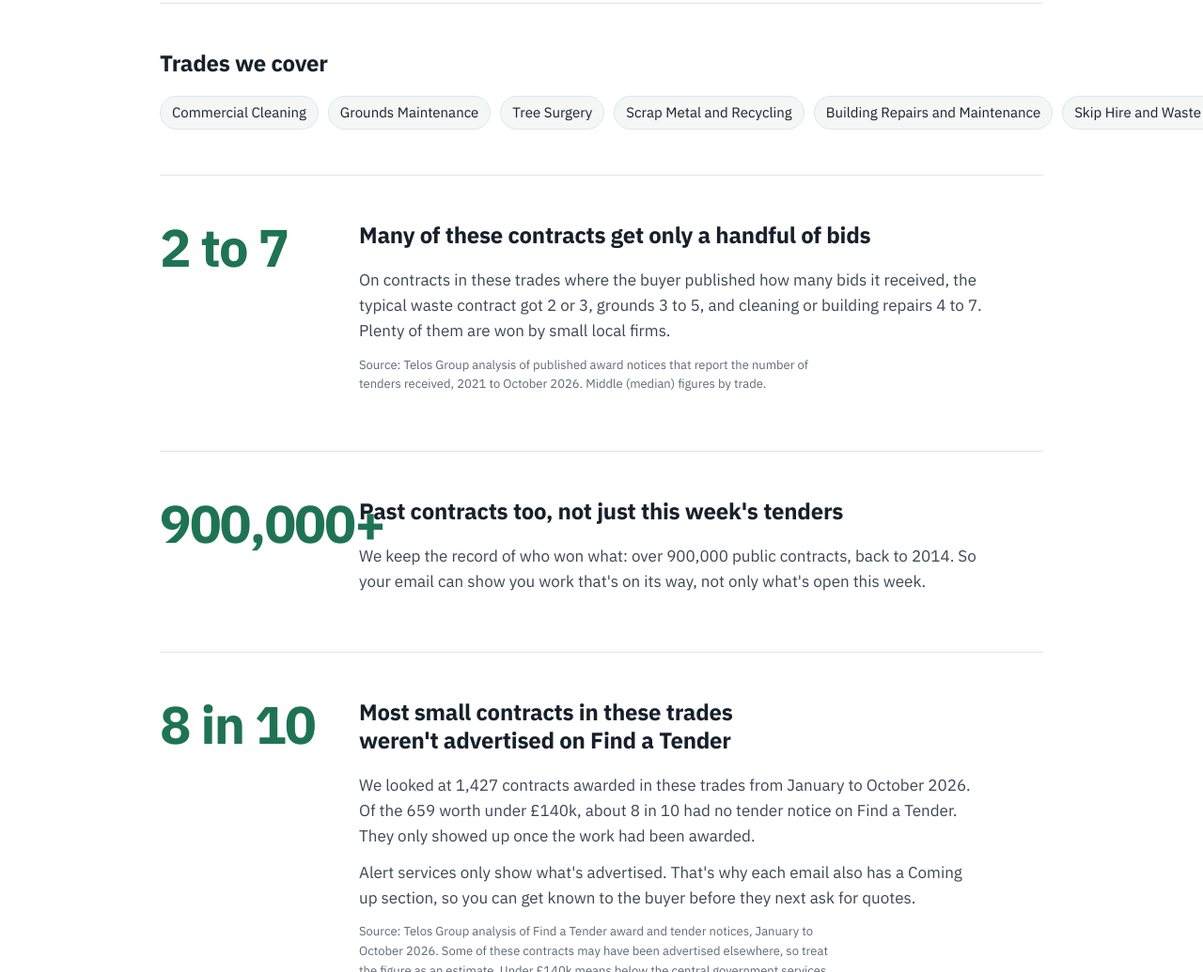
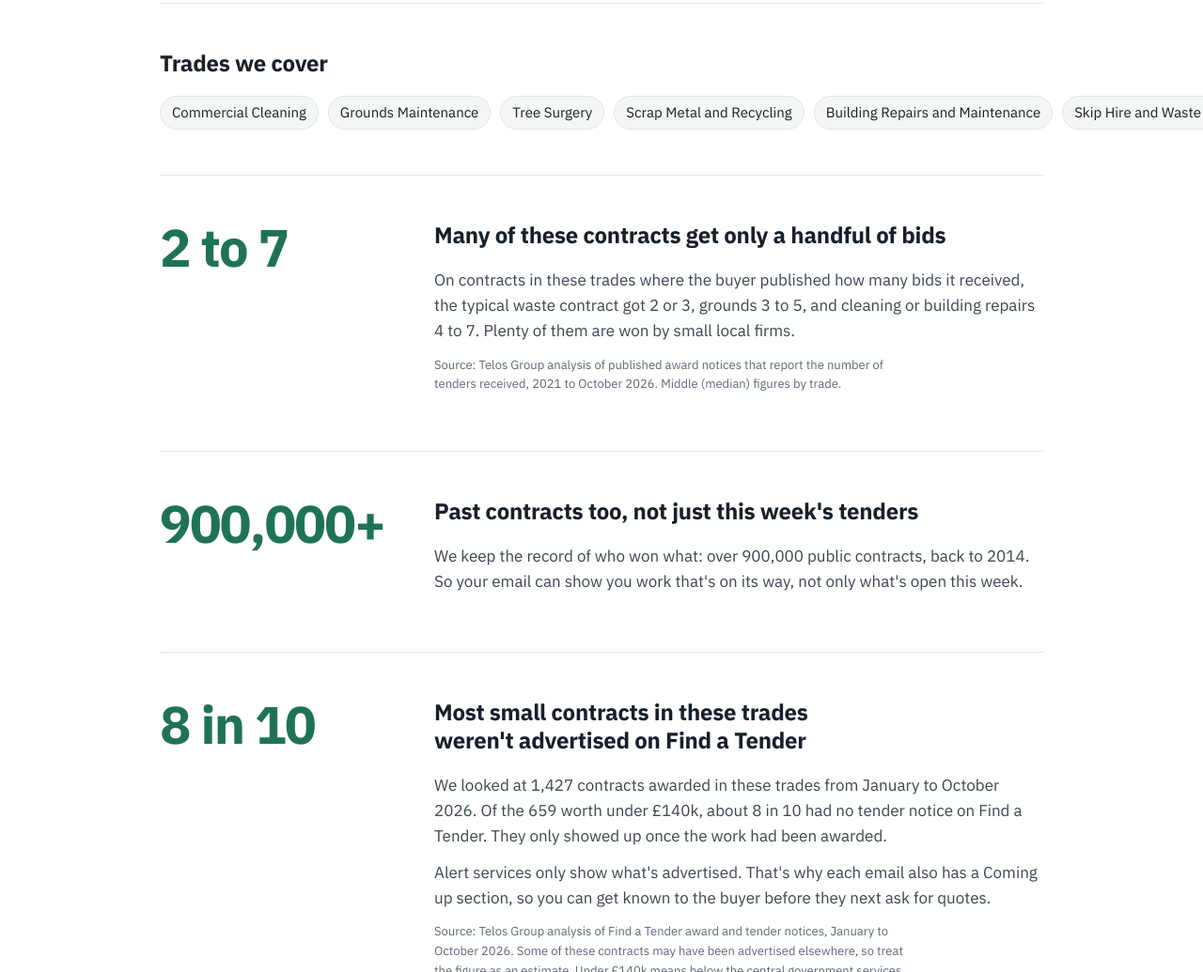
Before and after one commit to marcusmangoro-rgb/telosgroup-site, a plain HTML site: page index.html in a window 1280 px wide. Shown: the part 1351-2386 px from the top of the page at 94% size. Drawn offline with Linux system fonts and the light colour scheme.

Commit message:
Site: widen the stat column so 900,000+ no longer runs into its heading
Co-Authored-By: Claude Fable 5.2 <noreply@anthropic.com>

```diff
--- a/index.html
+++ b/index.html
@@ -63,7 +63,8 @@
   .flow b { display: block; color: var(--ink); font-size: 16px; }
   .flow span { display: block; font-size: 14px; color: var(--muted); margin-top: 2px; line-height: 1.5; }
 
-  .stat { display: grid; grid-template-columns: 180px 1fr; gap: 32px; align-items: start; }
+  .stat { display: grid; grid-template-columns: 260px 1fr; gap: 32px; align-items: start; }
+  .stat .big { white-space: nowrap; }
   .stat .big { font-size: 56px; line-height: 1; font-weight: 700; color: var(--green); letter-spacing: -0.03em; }
   .stat p { margin: 0 0 12px; max-width: 46em; }
   .stat .src { font-size: 13px; color: var(--muted); }
```
